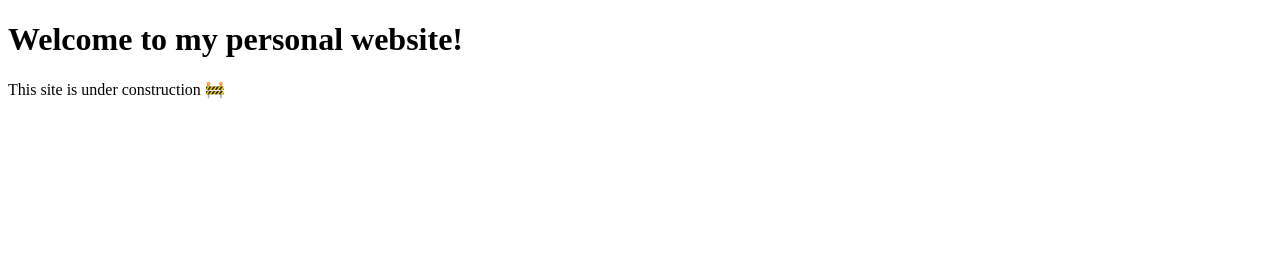
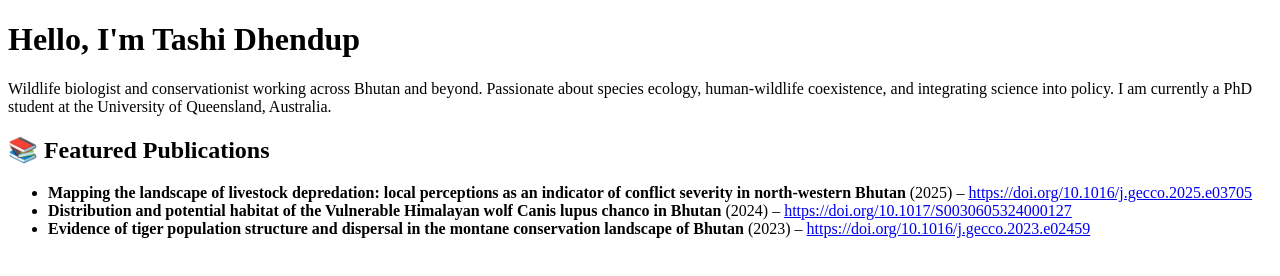
Before and after one commit to tashibhutan/tashidhendup.github.io, a plain HTML site: page index.html in a window 1280 px wide. Drawn offline with Linux system fonts and the light colour scheme.

Commit message:
Update index.html

```diff
--- a/index.html
+++ b/index.html
@@ -4,7 +4,15 @@
   <title>Tashi Dhendup</title>
 </head>
 <body>
-  <h1>Welcome to my personal website!</h1>
-  <p>This site is under construction 🚧</p>
+  <h1>Hello, I'm Tashi Dhendup</h1>
+  <p>Wildlife biologist and conservationist working across Bhutan and beyond. Passionate about species ecology, human-wildlife coexistence, and integrating science into policy.
+I am currently a PhD student at the University of Queensland, Australia.</p>
+
+  <h2>📚 Featured Publications</h2>
+  <ul>
+    <li><strong>Mapping the landscape of livestock depredation: local perceptions as an indicator of conflict severity in north-western Bhutan</strong> (2025) – <a href="#">https://doi.org/10.1016/j.gecco.2025.e03705</a></li>
+    <li><strong>Distribution and potential habitat of the Vulnerable Himalayan wolf Canis lupus chanco in Bhutan</strong> (2024) – <a href="#">https://doi.org/10.1017/S0030605324000127</a></li>
+    <li><strong>Evidence of tiger population structure and dispersal in the montane conservation landscape of Bhutan</strong> (2023) – <a href="#">https://doi.org/10.1016/j.gecco.2023.e02459</a></li>
+  </ul>
 </body>
 </html>
```
